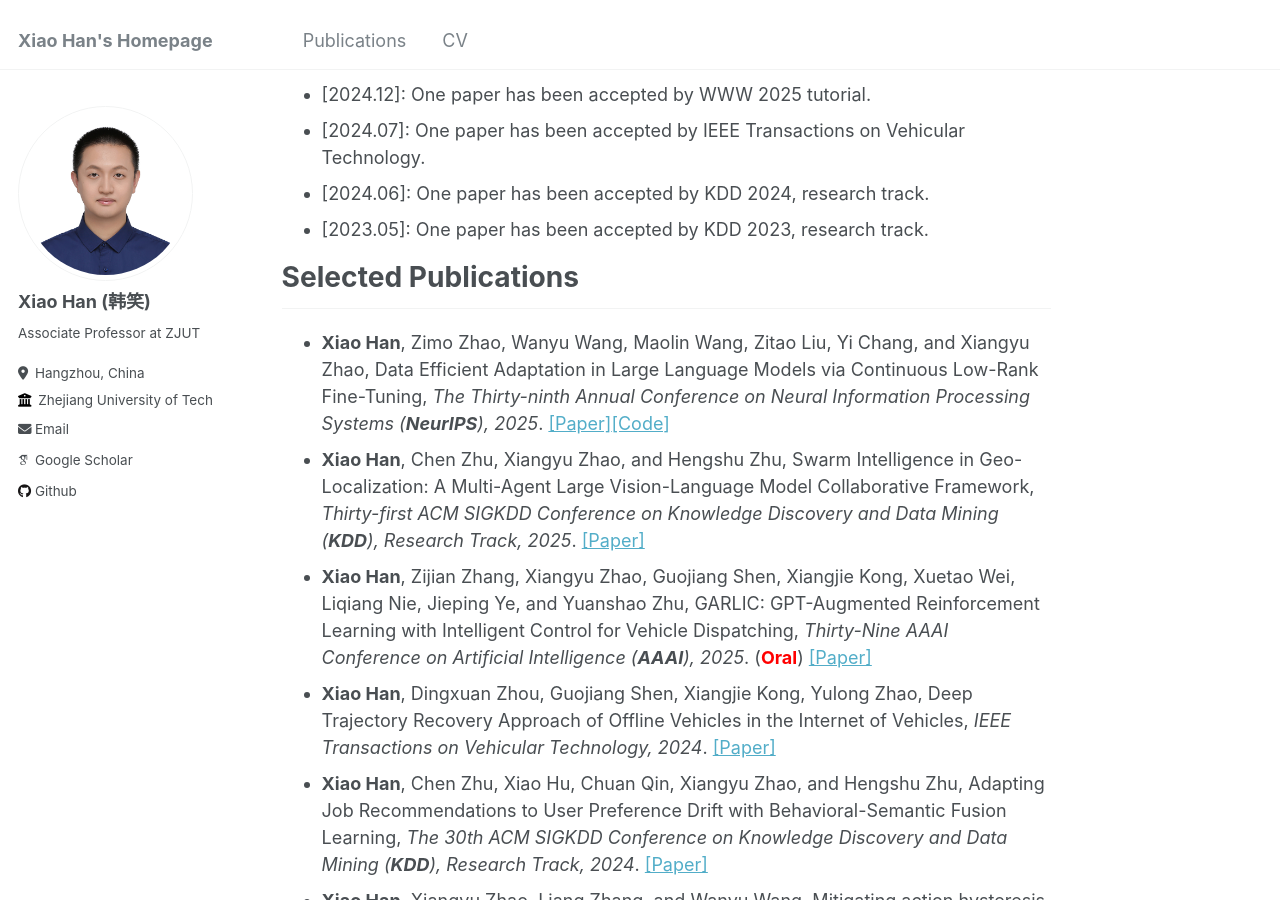
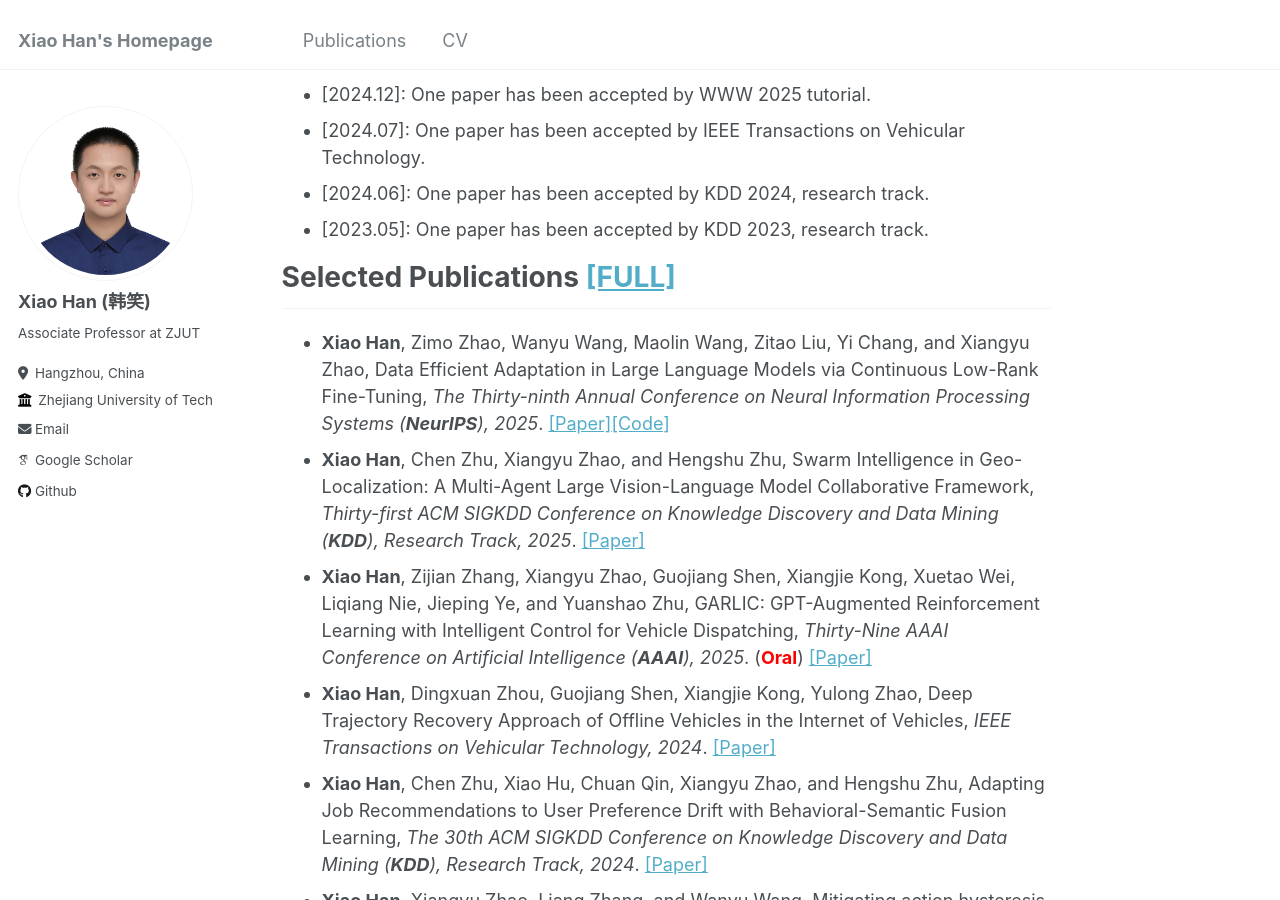
Before and after one commit to hahahenha/hahahenha.github.io, a Jekyll site: the page built from _pages/about.md, in a window 1280 px wide and 900 px high, scrolled down 773 px. Built offline with Jekyll 4.4.1, drawn with Linux system fonts in a browser that asks for light colours; some web fonts are replaced.

Commit message:
Update about.md

```diff
--- a/_pages/about.md
+++ b/_pages/about.md
@@ -56,7 +56,7 @@ If you are interested in collaborating with me or want to have a chat, always fe
 
 
 
-# Selected Publications
+# Selected Publications <a target="_blank" rel="noopener" href="https://arxiv.org/abs/2408.11312">[FULL]</a>
 <hr style="margin-top: 8px; margin-bottom: 20px;">
 <ul>
   <li>
```
